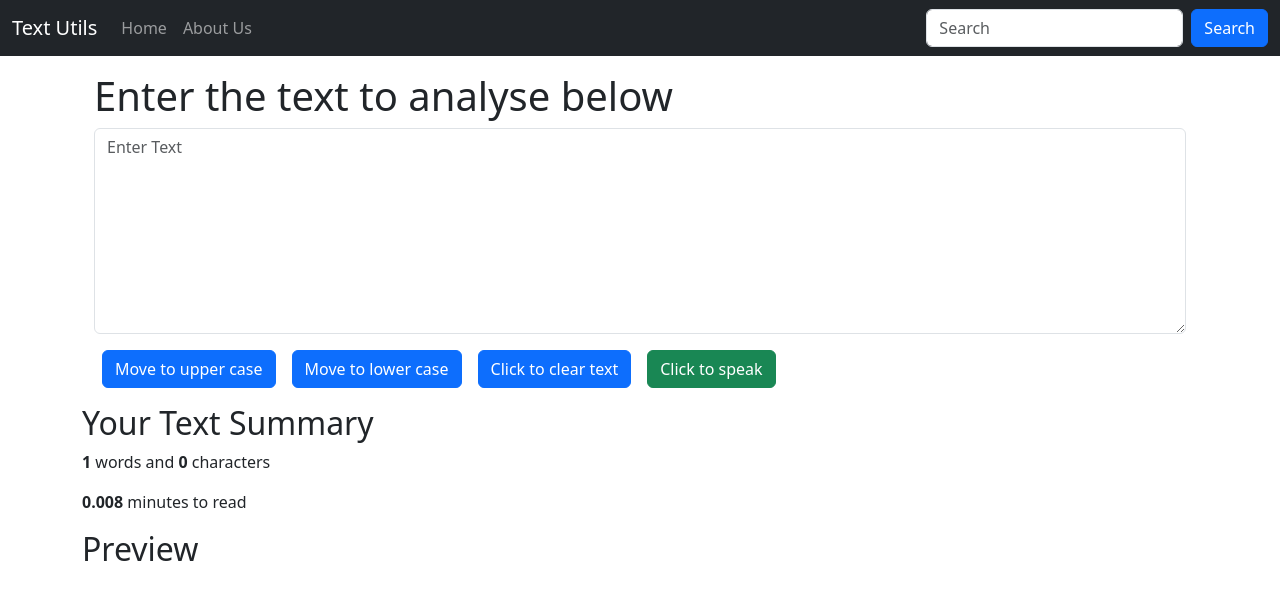
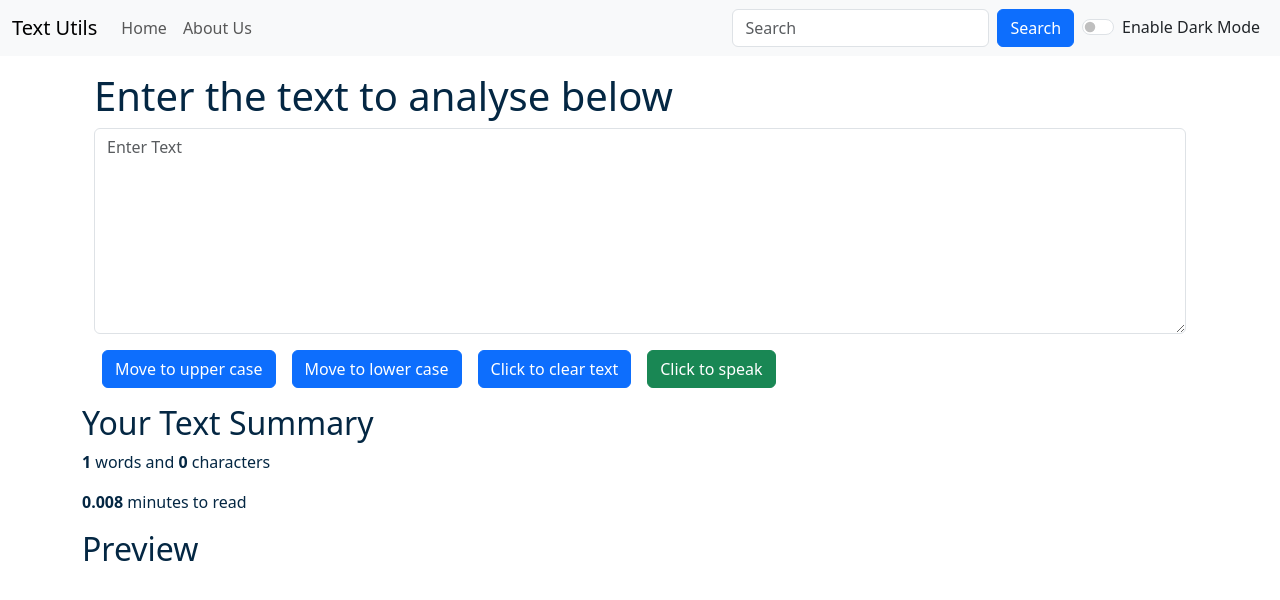
Before and after one commit to XCyclopsX/TextUtils, a React (Create React App) app: page / in a window 1280 px wide. Shown: the top 600 px of the page. Built offline with nearby package versions, Linux system fonts and the light colour scheme.

Commit message:
Dark mode on whole app with switch

```diff
--- a/src/App.js
+++ b/src/App.js
@@ -1,14 +1,36 @@
+import { useState } from 'react';
 import './App.css';
+// import About from './components/About';
 import Navbar from './components/Navbar';
 import TextForm from './components/TextForm';
 
 function App() {
+
+  const [ mode, setMode ] = useState('light');
+  const [ btntext, MyBtnText ] = useState("Enable Dark Mode")
+
+  const togglemode = () =>{
+    if(mode === 'light'){
+
+      setMode('dark');
+      MyBtnText('Enable Light Mode');
+      document.body.style.backgroundColor = '#042743'
+
+    }
+    else{
+
+      setMode('light')
+      MyBtnText('Enable Dark Mode');
+      document.body.style.backgroundColor = 'white'
+
+    }
+}
   return (
   <>
 
-  <Navbar title = 'Text Utils' homeText = 'Home' aboutText = 'About Us'/>
-  <div className="container my-3">  <TextForm heading = 'Enter the text to analyse below'/>  </div>
-
+  <Navbar title = 'Text Utils' homeText = 'Home' aboutText = 'About Us' mode = {mode} togglemode = {togglemode} btntext = {btntext} />
+  <div className="container my-3">  <TextForm heading = 'Enter the text to analyse below' mode = {mode}/>  </div>
+  {/* <About/> */}
 
   </>
   );
--- /dev/null
+++ b/src/components/About.js
@@ -0,0 +1,85 @@
+import React,{useState} from 'react'
+
+export default function About() {
+
+    const [ mystyle, setMyStyle ] = useState(
+        {
+            color: 'black',
+            backgroundColor: 'white'
+        });
+
+    const [ btntext, MyBtnText ] = useState("Enable Dark Mode")
+
+    const togglestyle = () =>{
+        if(mystyle.color === 'black'){
+            setMyStyle({
+
+                color: 'white',
+                backgroundColor: 'black',
+                border: '2px solid white'
+
+            })
+            MyBtnText('Enable Light Mode')
+        }
+        else{
+            setMyStyle({
+
+                color: 'black',
+                backgroundColor: 'white'
+
+            })
+            MyBtnText('Enable Dark Mode')
+        }
+
+    }
+
+  return (
+    <div className='container my-2' style={mystyle}>
+        <h1 className='my-2'>About Us</h1>
+      <div className="accordion" id="accordionExample">
+            <div className="accordion-item">
+                <h2 className="accordion-header">
+                <button style={mystyle} className="accordion-button" type="button" data-bs-toggle="collapse" data-bs-target="#collapseOne" aria-expanded="true" aria-controls="collapseOne">
+                    Accordion Item #1
+                </button>
+                </h2>
+                <div id="collapseOne" className="accordion-collapse collapse show" data-bs-parent="#accordionExample">
+                <div className="accordion-body" style={mystyle}>
+                    <strong>This is the first item's accordion body.</strong> It is shown by default, until the collapse plugin adds the appropriate classes that we use to style each element. These classes control the overall appearance, as well as the showing and hiding via CSS transitions. You can modify any of this with custom CSS or overriding our default variables. It's also worth noting that just about any HTML can go within the <code>.accordion-body</code>, though the transition does limit overflow.
+                </div>
+                </div>
+            </div>
+            <div className="accordion-item">
+                <h2 className="accordion-header">
+                <button style={mystyle} className="accordion-button collapsed" type="button" data-bs-toggle="collapse" data-bs-target="#collapseTwo" aria-expanded="false" aria-controls="collapseTwo">
+                    Accordion Item #2
+                </button>
+                </h2>
+                <div id="collapseTwo" className="accordion-collapse collapse" data-bs-parent="#accordionExample">
+                <div className="accordion-body" style={mystyle}>
+                    <strong>This is the second item's accordion body.</strong> It is hidden by default, until the collapse plugin adds the appropriate classes that we use to style each element. These classes control the overall appearance, as well as the showing and hiding via CSS transitions. You can modify any of this with custom CSS or overriding our default variables. It's also worth noting that just about any HTML can go within the <code>.accordion-body</code>, though the transition does limit overflow.
+                </div>
+                </div>
+            </div>
+            <div className="accordion-item">
+                <h2 className="accordion-header">
+                <button style={mystyle} className="accordion-button collapsed" type="button" data-bs-toggle="collapse" data-bs-target="#collapseThree" aria-expanded="false" aria-controls="collapseThree">
+                    Accordion Item #3
+                </button>
+                </h2>
+                <div id="collapseThree" className="accordion-collapse collapse" data-bs-parent="#accordionExample">
+                <div className="accordion-body" style={mystyle}>
+                    <strong>This is the third item's accordion body.</strong> It is hidden by default, until the collapse plugin adds the appropriate classes that we use to style each element. These classes control the overall appearance, as well as the showing and hiding via CSS transitions. You can modify any of this with custom CSS or overriding our default variables. It's also worth noting that just about any HTML can go within the <code>.accordion-body</code>, though the transition does limit overflow.
+                </div>
+                </div>
+            </div>
+        </div>
+        <div className="container my-2">
+            <div className="form-check form-switch">
+                <input onClick={togglestyle} className="form-check-input" type="checkbox" role="switch" id="flexSwitchCheckDefault"/>
+                <label className="form-check-label" htmlFor="flexSwitchCheckDefault">{btntext}</label>
+            </div>
+        </div>
+    </div>
+  )
+}
--- a/src/components/Navbar.js
+++ b/src/components/Navbar.js
@@ -3,7 +3,7 @@
 
 export default function Navbar(props) {
   return (
-    <nav className="navbar navbar-expand-lg navbar-dark bg-dark">
+    <nav className={`navbar navbar-expand-lg navbar-${props.mode} bg-${props.mode}`}>
   <div className="container-fluid">
     <a className="navbar-brand" href="/">{props.title}</a>
     <button className="navbar-toggler" type="button" data-bs-toggle="collapse" data-bs-target="#navbarSupportedContent" aria-controls="navbarSupportedContent" aria-expanded="false" aria-label="Toggle navigation">
@@ -22,6 +22,10 @@
         <input className="form-control me-2" type="search" placeholder="Search" aria-label="Search"/>
         <button className="btn btn-primary" type="submit">Search</button>
       </form>
+        <div className={`form-check form-switch text-${props.mode === 'light'?'dark':'light'} mx-2`}>
+            <input onClick={props.togglemode} className="form-check-input" type="checkbox" role="switch" id="flexSwitchCheckDefault"/>
+            <label className="form-check-label" htmlFor="flexSwitchCheckDefault">{props.btntext}</label>
+        </div>
     </div>
   </div>
 </nav>
--- a/src/components/TextForm.js
+++ b/src/components/TextForm.js
@@ -31,17 +31,17 @@
 
   return (
     <>
-    <div className='container my-3'>
+    <div className='container my-3' style={{color: props.mode === 'dark'?'white':'#042743'}}>
         <h1>{props.heading}</h1>
         <div className="mb-3">
-        <textarea className="form-control" value={text} placeholder='Enter Text' onChange={handleonchange} id="exampleFormControlTextarea1" rows="8"></textarea>
+        <textarea style={{backgroundColor : props.mode === 'dark'?'grey':'white', color: props.mode === 'dark'?'white':'#042743'}} className="form-control" value={text} placeholder='Enter Text' onChange={handleonchange} id="exampleFormControlTextarea1" rows="8"></textarea>
         </div>
         <button className="btn btn-primary mx-2" onClick={handleupclick}>Move to upper case</button>
         <button className="btn btn-primary mx-2" onClick={handleloclick}>Move to lower case</button>
         <button className="btn btn-primary mx-2" onClick={handleclearclick}>Click to clear text</button>
         <button className="btn btn-success mx-2" onClick={handlespeakclick}>Click to speak</button>
     </div>
-    <div className="conatiner">
+    <div className="conatiner" style={{color: props.mode === 'dark'?'white':'#042743'}}>
         <h2>Your Text Summary</h2>
         <p><b>{text.split(" ").length}</b> words and <b>{text.length}</b> characters</p>
         <p><b>{ 0.008 * text.split(" ").length}</b> minutes to read</p>
```
